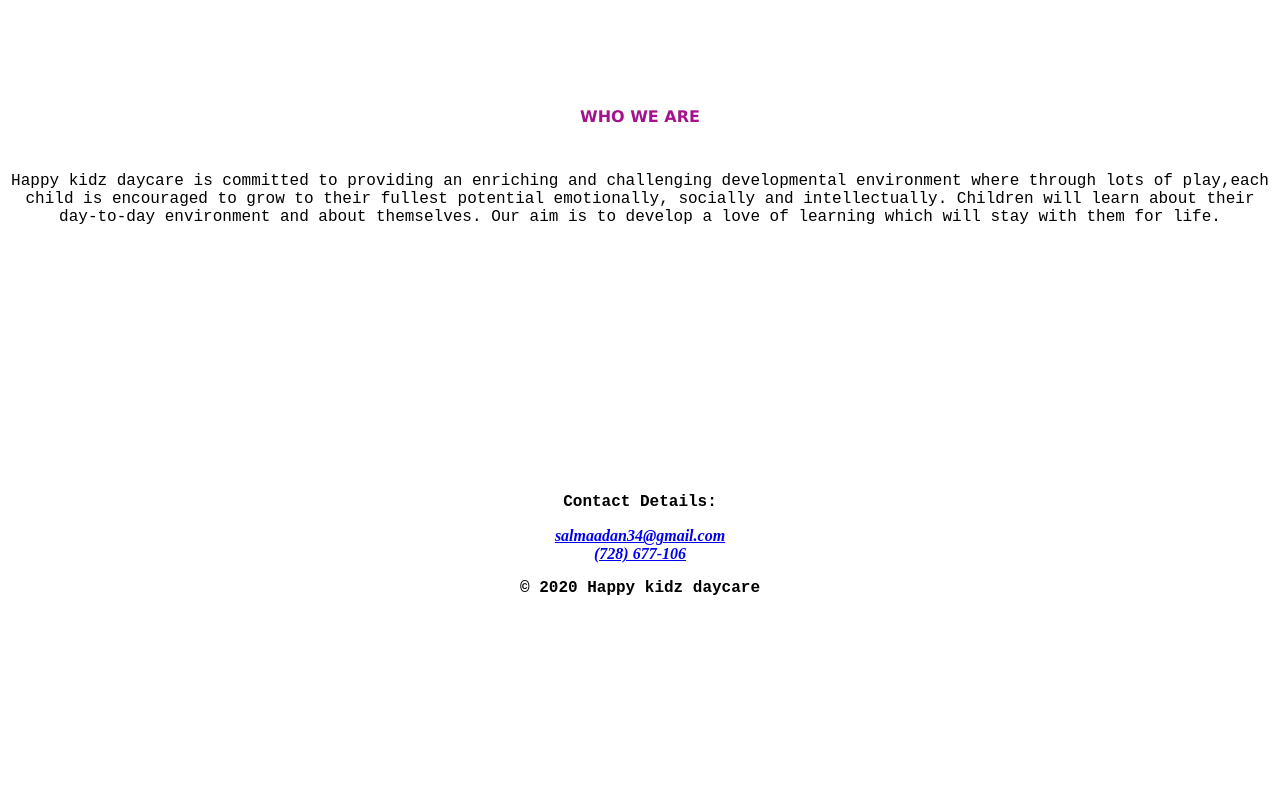
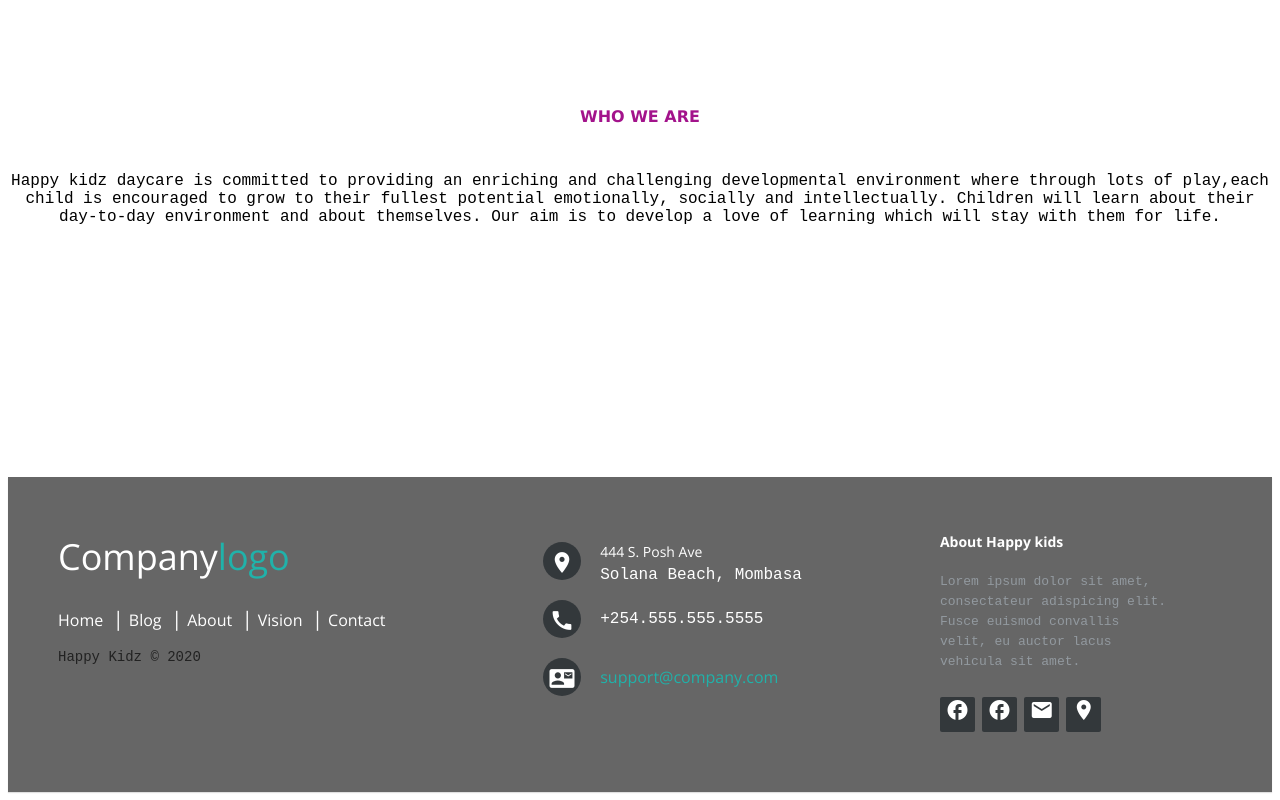
Before and after one commit to salzadams/Home-project, a plain HTML site: page index.html in a window 1280 px wide. Shown: the part 620-1420 px from the top of the page. Before the commit the page ends 1233 px from the top, so only its background shows below. Drawn offline with nearby package versions, Linux system fonts and the light colour scheme.

Commit message:
- Add css for footer - add footer - Add google font icons - update contact section

```diff
--- /dev/null
+++ b/css/footer.css
@@ -0,0 +1,198 @@
+@import url(https://fonts.googleapis.com/css?family=Open+Sans:400,500,300,700);
+
+* {
+  font-family: Open Sans;
+}
+
+section {
+  width: 100%;
+  display: inline-block;
+  background: #333;
+  height: 50vh;
+  text-align: center;
+  font-size: 22px;
+  font-weight: 700;
+  text-decoration: underline;
+}
+
+.footer-distributed{
+	background: #666;
+	box-shadow: 0 1px 1px 0 rgba(0, 0, 0, 0.12);
+	box-sizing: border-box;
+	width: 100%;
+	text-align: left;
+	font: bold 16px sans-serif;
+	padding: 55px 50px;
+}
+
+.footer-distributed .footer-left,
+.footer-distributed .footer-center,
+.footer-distributed .footer-right{
+	display: inline-block;
+	vertical-align: top;
+}
+
+/* Footer left */
+
+.footer-distributed .footer-left{
+	width: 40%;
+}
+
+/* The company logo */
+
+.footer-distributed h3{
+	color:  #ffffff;
+	font: normal 36px 'Open Sans', cursive;
+	margin: 0;
+}
+
+.footer-distributed h3 span{
+	color:  lightseagreen;
+}
+
+/* Footer links */
+
+.footer-distributed .footer-links{
+	color:  #ffffff;
+	margin: 20px 0 12px;
+	padding: 0;
+}
+
+.footer-distributed .footer-links a{
+	display:inline-block;
+	line-height: 1.8;
+  	font-weight:400;
+	text-decoration: none;
+	color:  inherit;
+}
+
+.footer-distributed .footer-company-name{
+	color:  #222;
+	font-size: 14px;
+	font-weight: normal;
+	margin: 0;
+}
+
+/* Footer Center */
+
+.footer-distributed .footer-center{
+	width: 35%;
+}
+
+.footer-distributed .footer-center i{
+	background-color:  #33383b;
+	color: #ffffff;
+	font-size: 25px;
+	width: 38px;
+	height: 38px;
+	border-radius: 50%;
+	text-align: center;
+	line-height: 42px;
+	margin: 10px 15px;
+	vertical-align: middle;
+}
+
+.footer-distributed .footer-center i.fa-envelope{
+	font-size: 17px;
+	line-height: 38px;
+}
+
+.footer-distributed .footer-center p{
+	display: inline-block;
+	color: #ffffff;
+  font-weight:400;
+	vertical-align: middle;
+	margin:0;
+}
+
+.footer-distributed .footer-center p span{
+	display:block;
+	font-weight: normal;
+	font-size:14px;
+	line-height:2;
+}
+
+.footer-distributed .footer-center p a{
+	color:  lightseagreen;
+	text-decoration: none;;
+}
+
+.footer-distributed .footer-links a:before {
+  content: "|";
+  font-weight:300;
+  font-size: 20px;
+  left: 0;
+  color: #fff;
+  display: inline-block;
+  padding-right: 5px;
+}
+
+.footer-distributed .footer-links .link-1:before {
+  content: none;
+}
+
+/* Footer Right */
+
+.footer-distributed .footer-right{
+	width: 20%;
+}
+
+.footer-distributed .footer-company-about{
+	line-height: 20px;
+	color:  #92999f;
+	font-size: 13px;
+	font-weight: normal;
+	margin: 0;
+}
+
+.footer-distributed .footer-company-about span{
+	display: block;
+	color:  #ffffff;
+	font-size: 14px;
+	font-weight: bold;
+	margin-bottom: 20px;
+}
+
+.footer-distributed .footer-icons{
+	margin-top: 25px;
+}
+
+.footer-distributed .footer-icons a{
+	display: inline-block;
+	width: 35px;
+	height: 35px;
+	cursor: pointer;
+	background-color:  #33383b;
+	border-radius: 2px;
+
+	font-size: 20px;
+	color: #ffffff;
+	text-align: center;
+	line-height: 35px;
+
+	margin-right: 3px;
+	margin-bottom: 5px;
+}
+
+/* If you don't want the footer to be responsive, remove these media queries */
+
+@media (max-width: 880px) {
+
+	.footer-distributed{
+		font: bold 14px sans-serif;
+	}
+
+	.footer-distributed .footer-left,
+	.footer-distributed .footer-center,
+	.footer-distributed .footer-right{
+		display: block;
+		width: 100%;
+		margin-bottom: 40px;
+		text-align: center;
+	}
+
+	.footer-distributed .footer-center i{
+		margin-left: 0;
+	}
+
+}
--- a/index.html
+++ b/index.html
@@ -3,6 +3,8 @@
 
 <head>
   <link rel="stylesheet" href="css/style.css">
+  <link rel="stylesheet" type="text/css" href="css/footer.css">
+   <link href="https://fonts.googleapis.com/icon?family=Material+Icons" rel="stylesheet">
 </head>
 
 <body>
@@ -60,21 +62,82 @@
     </div>
 
 
-<section>
+<!-- <section>Footer Example 4</section> -->
+<footer class="footer-distributed">
 
+      <div class="footer-left">
 
-</section>
+        <h3>Company<span>logo</span></h3>
 
-  <p><b>Contact Details:<b></p>
-<address>
-  <a href="mailto:salmaadan34@gmail,com">salmaadan34@gmail.com</a><br>
-  <a href="tel:+728677106">(728) 677-106</a>
-</address>
+        <p class="footer-links">
+          <a href="#" class="link-1">Home</a>
 
-   <footer>
-        <p>© 2020 Happy kidz daycare</p>
+          <a href="#">Blog</a>
+
+          <!-- <a href="#">Pricing</a> -->
+
+          <a href="#">About</a>
+
+          <a href="#">Vision</a>
+
+          <a href="#">Contact</a>
+        </p>
+
+        <p class="footer-company-name">Happy Kidz © 2020</p>
+      </div>
+
+      <div class="footer-center">
+
+        <div>
+          <i class="material-icons">place</i>
+          <p><span>444 S. Posh Ave</span> Solana Beach, Mombasa</p>
+        </div>
+
+        <div>
+          <i class="material-icons">call</i>
+          <p>+254.555.555.5555</p>
+        </div>
+
+        <div>
+          <i class="material-icons">contact_mail</i>
+          <p>
+            <a href="mailto:support@company.com">
+                support@company.com
+            </a>
+          </p>
+        </div>
+
+      </div>
+
+      <div class="footer-right">
+
+        <p class="footer-company-about">
+          <span>About Happy kids</span>
+          Lorem ipsum dolor sit amet, consectateur adispicing elit.
+          Fusce euismod convallis velit, eu auctor lacus vehicula
+          sit amet.
+        </p>
+
+        <div class="footer-icons">
+
+          <a href="#">
+            <i class="material-icons">facebook</i>
+          </a>
+          <a href="#">
+            <i class="material-icons">facebook</i>
+          </a>
+          <a href="#">
+            <i class="material-icons">email</i>
+          </a>
+          <a href="#">
+            <i class="material-icons">place</i>
+        </a>
+
+        </div>
+
+      </div>
+
     </footer>
-
  </div>
 
 
```
